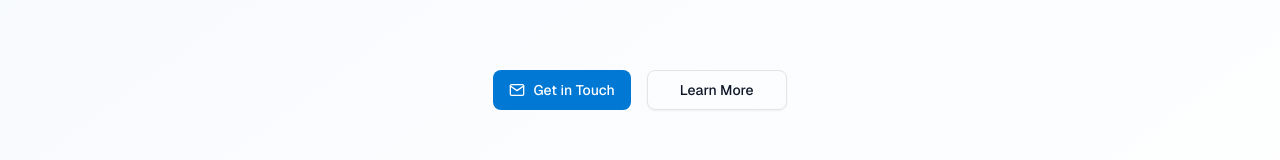
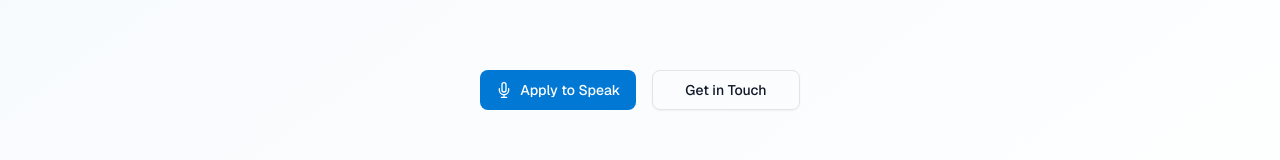
Before and after one commit to aicommunitysl/aicommunitysl-website, a Next.js app: page /join in a window 1280 px wide. Shown: the part 1731-1891 px from the top of the page. Built offline with nearby package versions, Linux system fonts and the light colour scheme; no server answers.

Commit message:
feat(join): Link Call for Speakers section to Google Form (refs #1)

```diff
--- a/components/join/call-for-speakers.tsx
+++ b/components/join/call-for-speakers.tsx
@@ -1,7 +1,7 @@
 "use client";
 
 import Link from "next/link";
-import { FiMic, FiUsers, FiAward, FiMail } from "react-icons/fi";
+import { FiMic, FiUsers, FiAward } from "react-icons/fi";
 import { Button } from "@/components/ui/button";
 
 export function CallForSpeakers() {
@@ -60,10 +60,10 @@ export function CallForSpeakers() {
         </div>
 
         <div className="flex flex-col sm:flex-row gap-4 justify-center pt-8">
-          <Link href="/contact">
+          <Link href="https://forms.gle/PuSxxZSejVrrvzNf9" target="_blank" rel="noopener noreferrer">
             <Button size="lg" className="px-8 cursor-pointer gap-2">
-              <FiMail size={18} />
-              Get in Touch
+              <FiMic size={18} />
+              Apply to Speak
             </Button>
           </Link>
           <Link href="/contact">
@@ -72,7 +72,7 @@ export function CallForSpeakers() {
               variant="outline"
               className="px-8 bg-transparent cursor-pointer"
             >
-              Learn More
+              Get in Touch
             </Button>
           </Link>
         </div>
```
